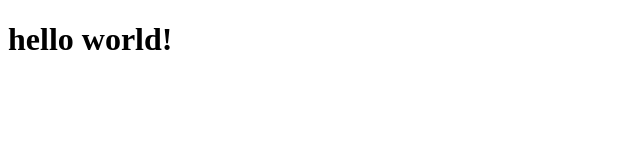
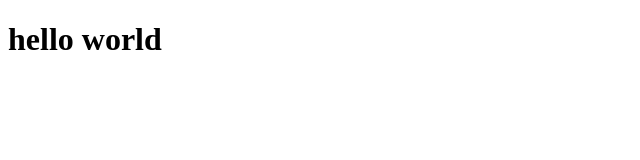
Before and after one commit to dreiv/ng-scroll, an Angular app: page / in a window 1280 px wide. Shown: the top 160 px of the page, without its empty margins (0-640 px from the left). Built offline with nearby package versions, Linux system fonts and the light colour scheme.

Commit message:
testing build

```diff
--- a/src/app/app.component.ts
+++ b/src/app/app.component.ts
@@ -2,7 +2,7 @@ import { Component } from '@angular/core';
 
 @Component({
   selector: 'app-root',
-  template: `<h1>hello world!</h1>`,
+  template: `<h1>hello world</h1>`,
   styles: []
 })
 export class AppComponent {
```
